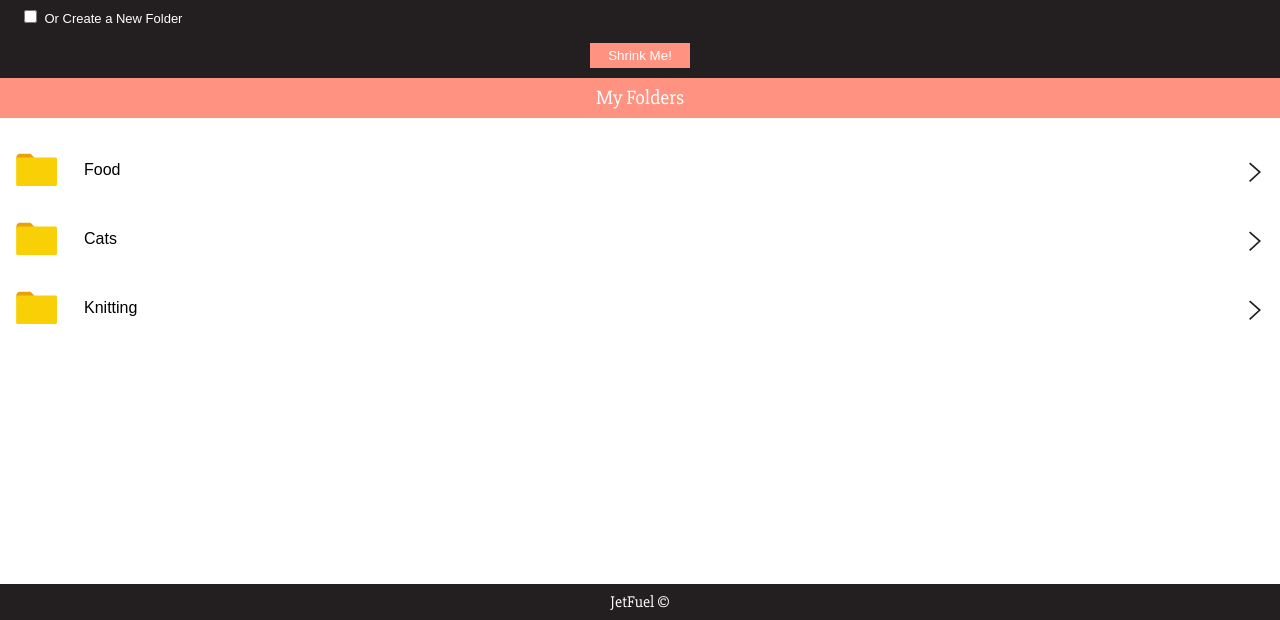
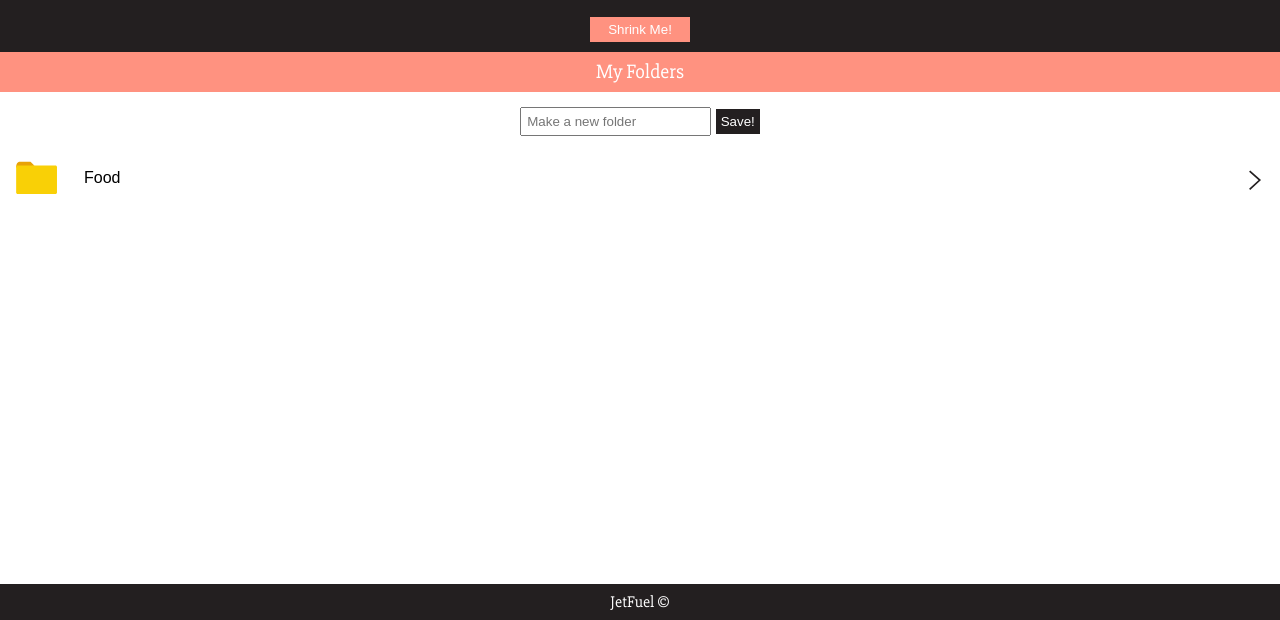
Before and after one commit to marissa27/jet-fuel-1, a plain HTML site: page public/index.html in a window 1280 px wide. Shown: the part 180-800 px from the top of the page. Drawn offline with Linux system fonts and the light colour scheme; a web font is replaced by a local one.

Commit message:
change checkbox for new folder to an input field per Brittany's suggestion

```diff
--- a/public/index.html
+++ b/public/index.html
@@ -19,11 +19,6 @@
         <option value="cats">Cats</option>
         <option value="knitting">Knitting</option>
       </select>
-      <article class="checkbox">
-        <input class="checkbox-form form-fields" type="checkbox"/>
-        <p>Or Create a New Folder</p>
-      </article>
-
       <input class="submit" type="submit" value="Shrink Me!"/>
     </form>
     </section>
@@ -32,11 +27,15 @@
       <article class="heading">
         <h2 class="folders-header">My Folders</h2>
       </article>
+      <article class="folder-form-section">
+        <form>
+          <input class="folder-form form-fields" type="text" placeholder="Make a new folder"/>
+          <input class="submit-folder" type="submit" value="Save!"/>
+        </form>
+      </article>
       <article class="folder-list">
         <ul>
           <li class="folder-list-item">Food <img class="arrow" src="./images/arrow.svg"></li>
-          <li class="folder-list-item">Cats <img class="arrow" src="./images/arrow.svg"></li>
-          <li class="folder-list-item">Knitting <img class="arrow" src="./images/arrow.svg"></li>
         </ul>
       </article>
     </section>
--- a/public/styles.css
+++ b/public/styles.css
@@ -64,12 +64,25 @@ header {
   font-family: 'Slabo 27px', serif;
 }
 
+.folder-form-section {
+  display: flex;
+  justify-content: center;
+  margin-top: 15px;
+}
+
+ .submit-folder {
+   background-color: #231F20;
+   color: #FFF;
+   border: none;
+   padding: 5px;
+ }
+
 .folder-list-item {
   background: url('./images/folder-closed.svg') no-repeat left;
   height: 25px;
   padding-left: 69px;
   padding-top: 9px;
-  margin: 35px 15px;
+  margin: 15px 15px;
 }
 
 .arrow {
@@ -79,7 +92,7 @@ header {
 }
 
 footer {
-  position: absolute;
+  position: fixed;
   bottom: 0;
   background-color: #231F20;
   text-align: center;
```
